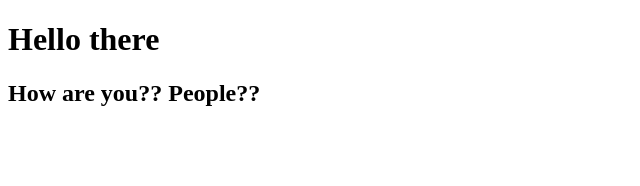
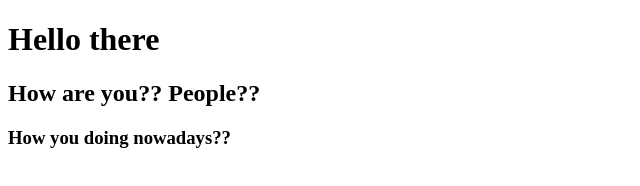
Before and after one commit to muhammad-jiku/jikmunn-git-github-test, a plain HTML site: page index.html in a window 1280 px wide. Shown: the whole page, without its empty margins (0-640 px from the left). Drawn offline with Linux system fonts and the light colour scheme.

Commit message:
h3 tag added

```diff
--- a/index.html
+++ b/index.html
@@ -9,5 +9,6 @@
   <body>
     <h1>Hello there</h1>
     <h2>How are you?? People??</h2>
+    <h3>How you doing nowadays??</h3>
   </body>
 </html>
```
